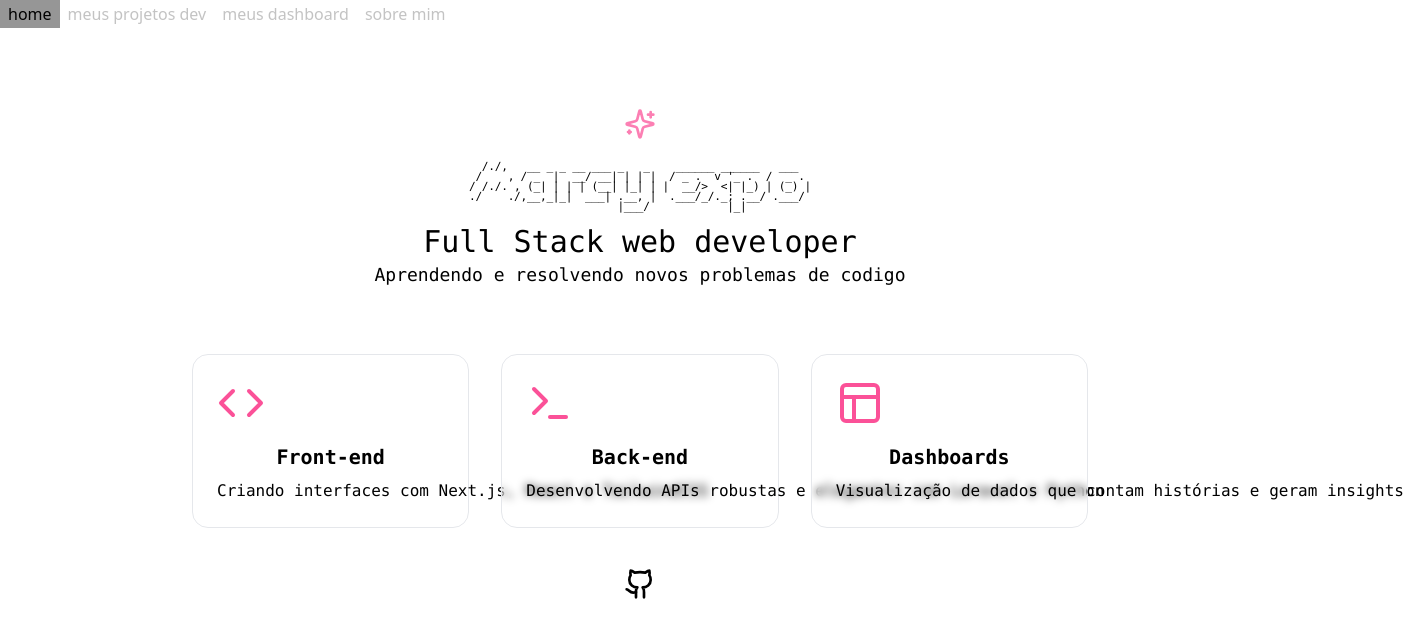
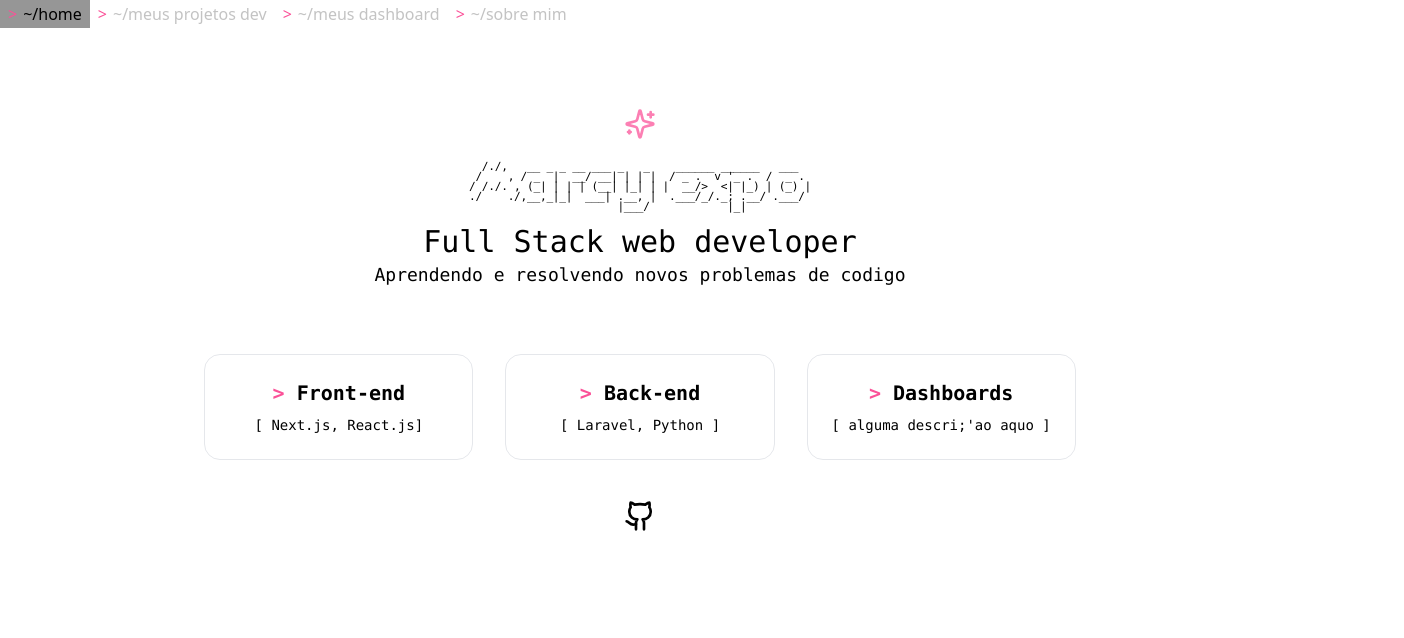
Before and after one commit to mcarina/MarcyPageExpo, a Next.js app: page / in a window 1280 px wide. Shown: the top 638 px of the page, 1404 px wide, since content can reach past the window. Built offline with nearby package versions, Linux system fonts and the light colour scheme.

Commit message:
com home page e about me

```diff
--- a/src/components/CardProjects.tsx
+++ b/src/components/CardProjects.tsx
@@ -1,7 +1,6 @@
 "use client"
 
 import { motion } from "framer-motion"
-import { Code, Terminal, Layout } from "lucide-react"
 import Link from 'next/link'
 
 function CardProjects() {
@@ -12,23 +11,35 @@ function CardProjects() {
     transition={{ duration: 0.5, delay: 0.2 }}
     className="mt-16 grid grid-cols-1 md:grid-cols-3 gap-8 max-w-4xl mx-auto"
   >
-    <Link href="/Projects/frontend" className="group p-6 border rounded-2xl bg-card/50 backdrop-blur-sm hover:shadow-lg hover:shadow-primary/5 transition-all duration-300">
-      <Code className="icons-card text-primary" />
-      <h3 className="text-xl font-semibold mb-2">Front-end</h3>
-      <p className="text-muted-foreground">
-        Criando interfaces com Next.js, React e TailwindCSS
-      </p>
-    </Link>
+    <Link href="/Projects/frontend" className="group card-containers">
+      <h3 className="text-xl font-semibold mb-2">
+      <span className="text-primary">&gt; </span>
+        Front-end
+      </h3>
+      <pre className="text-muted-foreground text-sm">
+        {`[ Next.js, React.js]`}
+      </pre>
+  </Link>
 
     <Link href="/Projects/backend" className="group card-containers">
-      <Terminal className="icons-card text-primary" />
-      <h3 className="text-xl font-semibold mb-2">Back-end</h3>
-      <p className="text-muted-foreground">Desenvolvendo APIs robustas e elegantes com Laravel e Python</p>
+      <h3 className="text-xl font-semibold mb-2">
+      <span className="text-primary">&gt; </span>
+        Back-end
+      </h3>
+      <pre className="text-muted-foreground text-sm">
+        {`[ Laravel, Python ]`}
+      </pre>
+
     </Link>
     <Link href="/Dashboards" className="group card-containers">
-      <Layout className="icons-card text-primary" />
-      <h3 className="text-xl font-semibold mb-2">Dashboards</h3>
-      <p className="text-muted-foreground">Visualização de dados que contam histórias e geram insights</p>
+      <h3 className="text-xl font-semibold mb-2">
+      <span className="text-primary">&gt; </span>
+        Dashboards
+      </h3>
+      <pre className="text-muted-foreground text-sm">
+        {`[ alguma descri;'ao aquo ]`}
+      </pre>
+
     </Link>
 
   </motion.div>
--- a/src/components/CardSobreMim.tsx
+++ /dev/null
@@ -1,53 +0,0 @@
-"use client"
-import { motion } from "framer-motion"
-import { GraduationCap, Book, Mail } from "lucide-react"
-
-function CardSobreMim() {
-  return (
-    <>
-
-    <motion.div
-          initial={{ opacity: 0, y: 20 }}
-          animate={{ opacity: 1, y: 0 }}
-          transition={{ duration: 0.5, delay: 0.4 }}
-          className="mt-16 grid md:grid-cols-2 lg:grid-cols-3 gap-8"
-        >
-          <div className="group hover:shadow-lg about-card">
-            <div className="p-6">
-              <GraduationCap className="icons-about" />
-              <h3 className="text-xl font-semibold mb-2">Formada</h3>
-              <p className="text-muted-foreground">Analise e Desenvolvimento de Sistemas</p>
-              <p className="text-sm text-muted-foreground">Faculdade Martha Falcao - Wyden, 2021-2024</p>
-            </div>
-          </div>
-
-          <div className="group hover:shadow-lg about-card">
-            <div className="p-6">
-              <Book className="icons-about" />
-              <h3 className="text-xl font-semibold mb-2">Colaboradores</h3>
-              <ul className="text-muted-foreground list-disc list-inside">
-                <li>...</li>
-                <li>...</li>
-                <li>...</li>
-              </ul>
-            </div>
-          </div>
-
-
-          <div className="group hover:shadow-lg about-card">
-            <div className="p-6">
-              <Mail className="icons-about" />
-              <h3 className="text-xl font-semibold mb-2">Contato</h3>
-              <li>marciacarina931@gmail.com</li>
-              <li>github.com/mcarina</li>
-              <li>https://www.linkedin.com/in/marcia-carina/</li>
-            </div>
-          </div>
-
-        </motion.div>
-
-    </>
-  )
-}
-
-export default CardSobreMim
--- a/src/components/NavHome.tsx
+++ b/src/components/NavHome.tsx
@@ -18,6 +18,7 @@ export const NavHome = () => {
                             href={item.href}
                             className={`navLink ${isActive ? 'bg-[#969696] text-black' : 'text-[#BDBDBDE6]'}`}
                         >
+                            <span className="text-primary">&gt;</span> ~/
                             {item.title}
                         </Link>
                     </li>
--- a/src/components/SobreMim.tsx
+++ b/src/components/SobreMim.tsx
@@ -1,51 +1,70 @@
-import { Code, Terminal, Layout } from "lucide-react"
-import CardSobreMim from "./CardSobreMim"
+"use client"
 
-function SobreMim() {
+import { commands } from "@/app/Sobre-Mim/_component"
+import { useState } from "react"
+
+export default function SobreMim() {
+    const [commandHistory, setCommandHistory] = useState<Array<{ command: string; output: string }>>([
+        { command: "help", output: commands.help },
+    ])
+
+    const [currentCommand, setCurrentCommand] = useState("")
+
+    const executeCommand = (cmd: string) => {
+        const command = cmd.toLowerCase().trim()
+        if (command === "cls") {setCommandHistory([])
+        return}
+
+        const output = commands[command as keyof typeof commands] || 'Comando não reconhecido. Digite "help" para ver comandos disponíveis.'
+
+        setCommandHistory((prev) => [...prev, { command, output }])
+        setCurrentCommand("")
+    }
+
+
   return (
     <section className="about">
-        <div className="container mx-auto px-4 text-center mb-12">
-        <h1>
-            Sobre Mim
-        </h1>
-        <p className="p-subtext text-muted-foreground">Sou brasileira de Manaus-Amazonas.</p>
+        <div className="border p-4 mb-8">
+        <p className="text-muted-foreground mt-2 text-center">
+            +-------------+  marcyexpo_terminal v1.0.0  +-------------+
+        </p>
         </div>
 
-        <div  className="about-container2">
-            <div className="">
-                <image src="" className="w-full h-auto object-cover"/>
-            </div>
+        <div className="about-container2">
+            <div className="space-y-4">
 
-            <div className="space-y-6">
-                <h2>
-                    call me by my name
-                </h2>
-                <p className="text-muted-foreground">
-                    Sou uma desenvolvedora Full Stack apaixonada por criar experiências web incríveis. Com experiência
-                    <br/>
-                    em Next.js, React, Laravel e Python, adoro enfrentar desafios e transformar ideias complexas em soluções
-                    <br/>
-                    elegantes e eficientes.
-                </p>
-                <p className="text-muted-foreground">
-                    Quando não estou codando, você pode me encontrar explorando novas tecnologias, contribuindo para
-                    <br/>
-                    projetos open-source ou mentorando desenvolvedores iniciantes.
-                </p>
+                {commandHistory.map((entry, i) => (
+                    <div key={i} className="space-y-2">
+                        <div className="flex items-center gap-2">
+                            <span className="text-primary">&gt;</span>
+                            <span>{entry.command}</span>
+                        </div>
+                        <pre>{entry.output}</pre>
+                    </div>
+                    ))}
 
-                <div className="flex flex-wrap gap-4">
-                    <Code/>
-                    <Terminal/>
-                    <Layout/>
-                </div>
+                    <div className="flex items-center gap-2">
+                        <span className="text-primary">&gt;</span>
+                        <input
+                            type="text"
+                            value={currentCommand}
+                            onChange={(e) => setCurrentCommand(e.target.value)}
+                            onKeyDown={(e) => {
+                            if (e.key === "Enter" && currentCommand) {
+                                executeCommand(currentCommand)
+                            }
+                            }}
+                            className="bg-transparent border-none outline-none flex-1 focus:ring-0"
+                            placeholder="Digite um dos comandos acima para saber mais sobre mim..."
+                            spellCheck="false"
+                        />
+                    </div>
             </div>
         </div>
 
-        <CardSobreMim/>
-
+        <footer className="footer">
+            <pre> {`/* visite meus projetos no github */`} </pre>
+        </footer>
     </section>
-
 )
 }
-
-export default SobreMim
```
